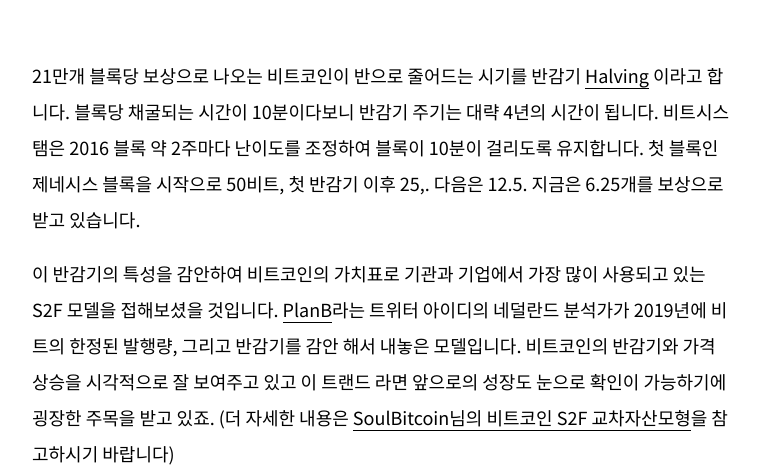
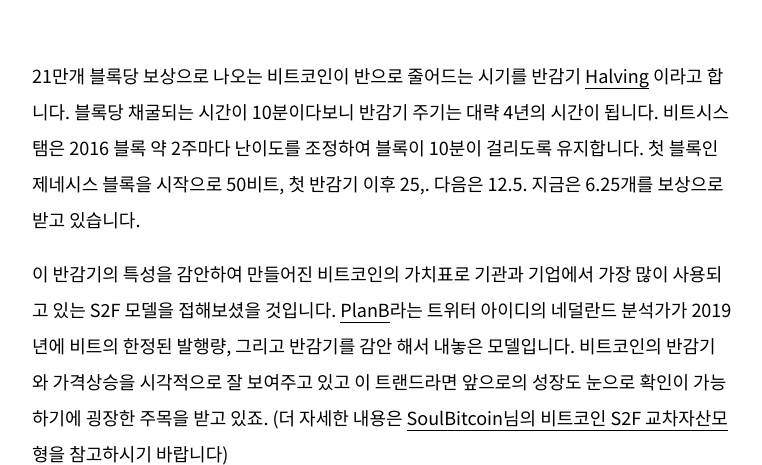
Before and after one commit to onebitco/onebitco.github.io, a Jekyll site: the page built from _posts/2020-07-19-halving-and-wallets.md, in a window 1280 px wide and 900 px high, scrolled down 497 px, cut to the strip 0-465 px from the top of the window. Shown: the whole strip, without its empty margins (258-1020 px from the left). Built offline with Jekyll 4.4.1, drawn with Linux system fonts in a browser that asks for light colours.

Commit message:
오타 수정

```diff
--- a/_posts/2020-07-19-halving-and-wallets.md
+++ b/_posts/2020-07-19-halving-and-wallets.md
@@ -8,7 +8,7 @@ categories: bitcoin
 21만개 블록당 보상으로 나오는 비트코인이 반으로 줄어드는 시기를 반감기 [Halving](https://gist.github.com/nelruk/d00d785f84e47288b0ab734d4aab5f49) 이라고 합니다.  블록당 채굴되는 시간이 10분이다보니 반감기 주기는 대략 4년의 시간이 됩니다.   비트시스탬은 2016 블록 약 2주마다 난이도를 조정하여 블록이 10분이 걸리도록 유지합니다.  첫 블록인 제네시스 블록을 시작으로 50비트, 첫 반감기 이후 25,. 다음은 12.5. 지금은 6.25개를 보상으로 받고 있습니다.
 
 
-이 반감기의 특성을 감안하여 비트코인의 가치표로 기관과 기업에서 가장 많이 사용되고 있는 S2F 모델을 접해보셨을 것입니다.  [PlanB](https://twitter.com/100trillionUSD)라는 트위터 아이디의 네덜란드 분석가가 2019년에 비트의 한정된 발행량, 그리고 반감기를 감안 해서 내놓은 모델입니다.  비트코인의 반감기와 가격상승을 시각적으로 잘 보여주고 있고 이 트랜드 라면 앞으로의 성장도 눈으로 확인이 가능하기에 굉장한 주목을 받고 있죠. (더 자세한 내용은 [SoulBitcoin님의 비트코인 S2F 교차자산모형](https://soulbitcoin.medium.com/%EB%B9%84%ED%8A%B8%EC%BD%94%EC%9D%B8-s2f-%EA%B5%90%EC%B0%A8%EC%9E%90%EC%82%B0%EB%AA%A8%ED%98%95-bitcoin-stock-to-flow-cross-asset-model-72a87a6b0480)을 참고하시기 바랍니다)
+이 반감기의 특성을 감안하여 만들어진 비트코인의 가치표로 기관과 기업에서 가장 많이 사용되고 있는 S2F 모델을 접해보셨을 것입니다.  [PlanB](https://twitter.com/100trillionUSD)라는 트위터 아이디의 네덜란드 분석가가 2019년에 비트의 한정된 발행량, 그리고 반감기를 감안 해서 내놓은 모델입니다.  비트코인의 반감기와 가격상승을 시각적으로 잘 보여주고 있고 이 트랜드라면 앞으로의 성장도 눈으로 확인이 가능하기에 굉장한 주목을 받고 있죠. (더 자세한 내용은 [SoulBitcoin님의 비트코인 S2F 교차자산모형](https://soulbitcoin.medium.com/%EB%B9%84%ED%8A%B8%EC%BD%94%EC%9D%B8-s2f-%EA%B5%90%EC%B0%A8%EC%9E%90%EC%82%B0%EB%AA%A8%ED%98%95-bitcoin-stock-to-flow-cross-asset-model-72a87a6b0480)을 참고하시기 바랍니다)
 
 ![](https://i.ibb.co/zhMSN0J/Screen-Shot-14.jpg)
 
```
